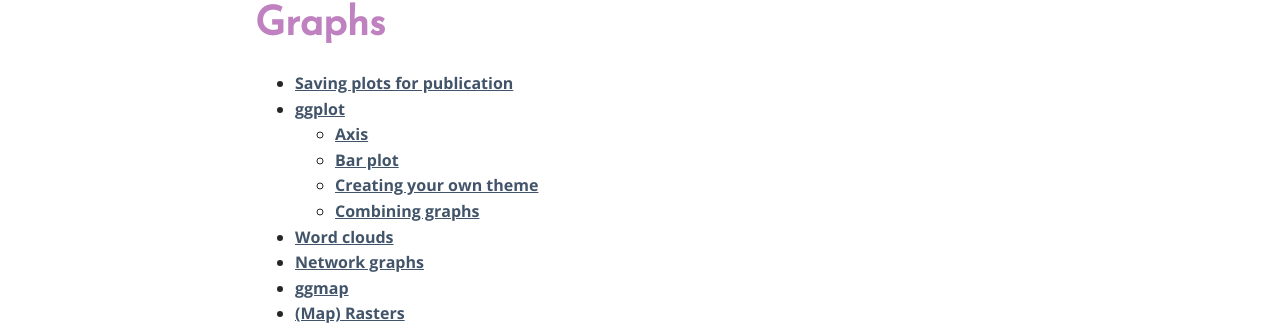
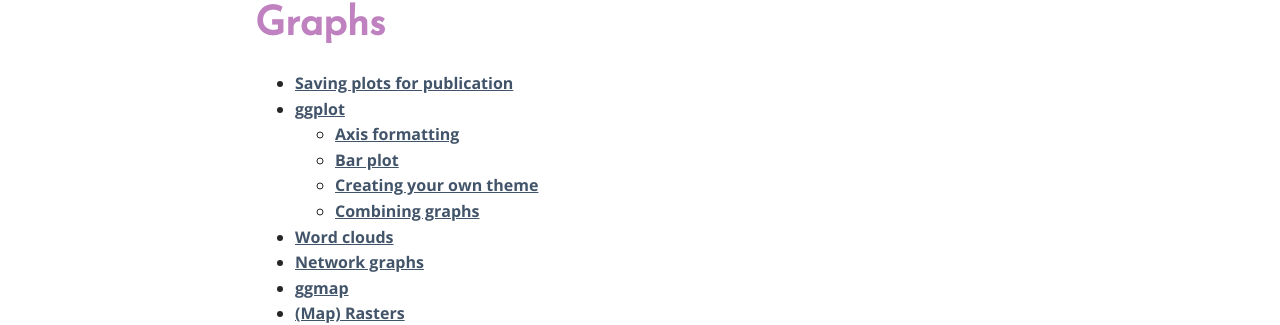
Before and after one commit to mark-me/mark-me.github.io, a Jekyll site: the page built from _pages/snippets-and-tips/graphs/graphs.md, in a window 1280 px wide and 900 px high. Shown: the part 235-560 px from the top of the window. Built offline with Jekyll 4.4.1, drawn with Linux system fonts in a browser that asks for light colours; nearby versions of some CDN libraries; comment, search, counter and statistics services are not loaded.

Commit message:
Update graphs.md

```diff
--- a/_pages/snippets-and-tips/graphs/graphs.md
+++ b/_pages/snippets-and-tips/graphs/graphs.md
@@ -29,7 +29,7 @@
 
 ggplot has a lot of nice extensions: [http://www.ggplot2-exts.org/gallery/](http://www.ggplot2-exts.org/gallery/).
 
-## Axis
+## Axis formatting
 
 ggplot axes labelling quickly end up with scientific notations... Not something I really like. You can force ggplot to display 'normal' numbers by adding this to your plot statement:
 
```
